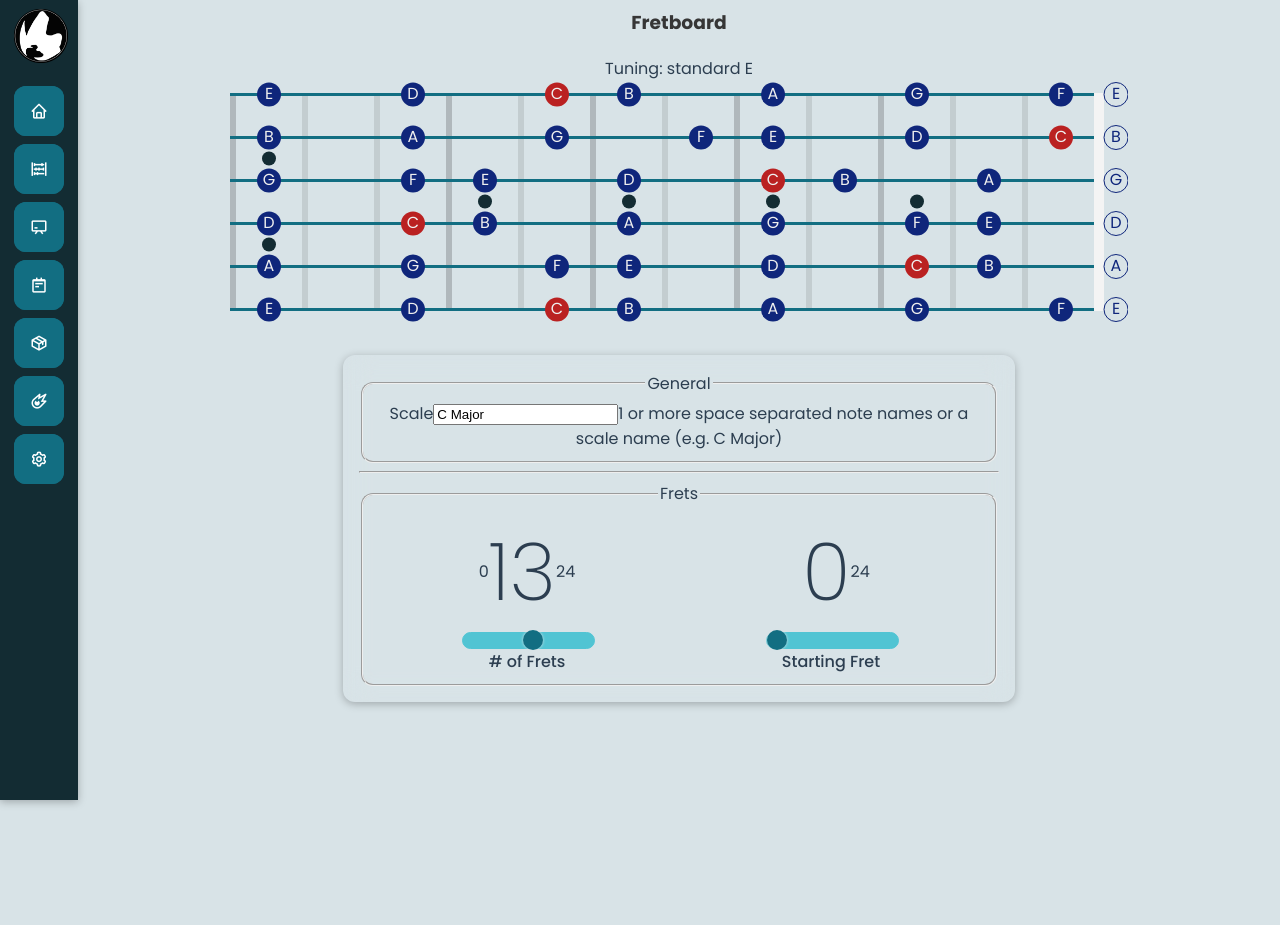
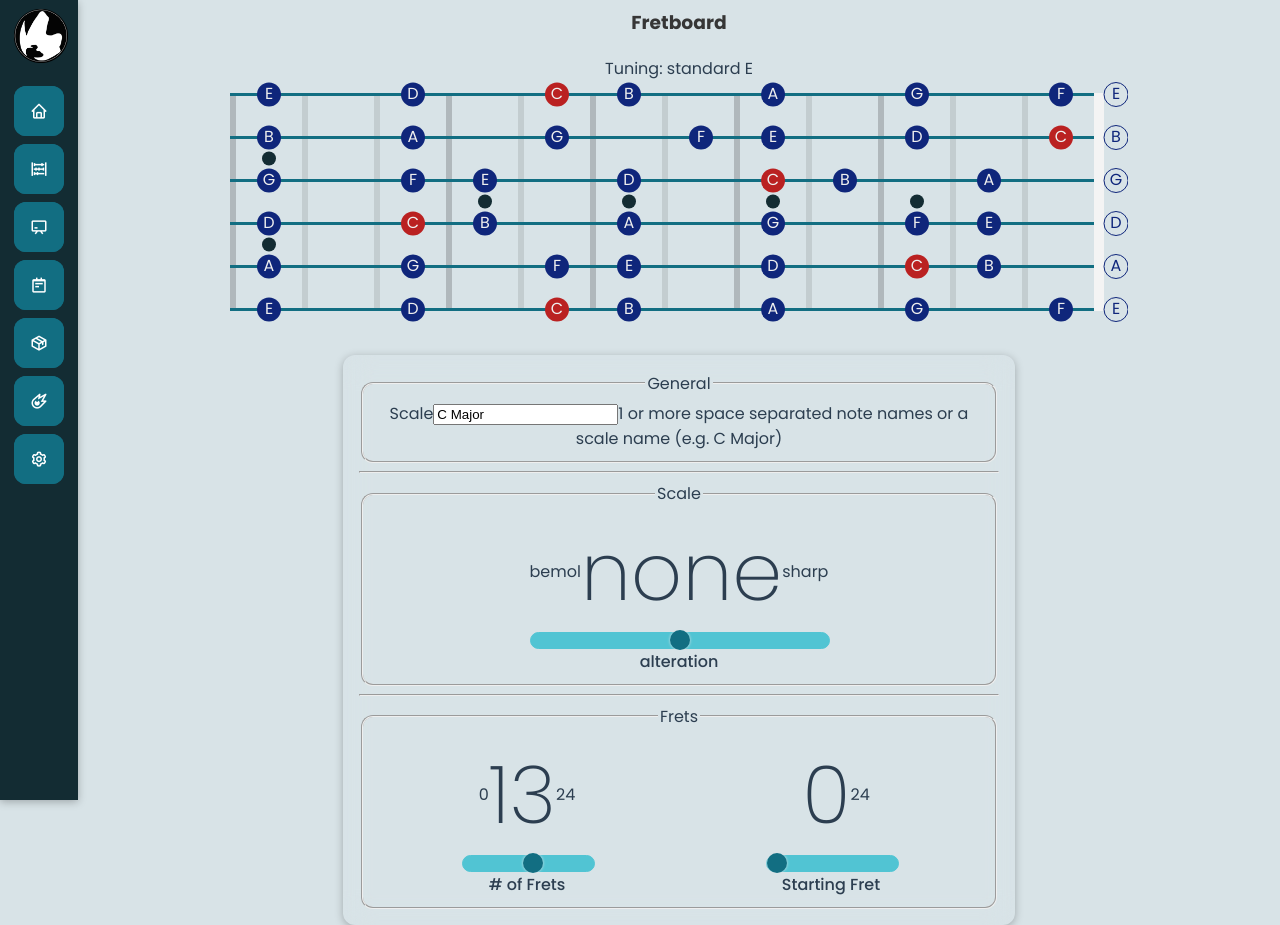
Before and after one commit to goldovsky/the-black-book, a Vue app: page /fretboard in a window 1280 px wide. Before the commit the page ends 800 px from the top, so only its background shows below. Built offline with nearby package versions, Linux system fonts and the light colour scheme.

Commit message:
feat(): implemented slider with array as input

```diff
--- a/src/components/chordDiagram/ChordDiagram.vue
+++ b/src/components/chordDiagram/ChordDiagram.vue
@@ -127,7 +127,7 @@ export default {
       nutPath: null,
       bottomDiagramPath: null, // from baseFretboard
       x2DiagramWidth: 100, // Diagram width, from a string to another
-      nutline: false, // TODO calculate if nut isn't part of diagram,
+      nutline: false, // TODO calculate if nut need to be displayed in the diagram,
       arrayStringXIndex: [],
       // else
       chordNameXPosition: null,
--- a/src/components/chordDiagram/ChordDiagramController.vue
+++ b/src/components/chordDiagram/ChordDiagramController.vue
@@ -1,7 +1,7 @@
 <template>
   <h4>Controller</h4>
   <div class="diagramcontrollerparentdiv">
-    <base-slider title="Root" :values="root.list" @valueupdate="setRoot"  :inittolastvalue="true"></base-slider>
+    <base-slider-numerical title="Root" :values="root.list" @valueupdate="setRoot"  :inittolastvalue="true"></base-slider-numerical>
     <base-dropdown :values="type.list" @dropdownupdate="setType"></base-dropdown>
   </div>
 
--- a/src/components/ui/BaseSlider.vue
+++ /dev/null
@@ -1,80 +0,0 @@
-<template>
-  <div class="sliderparentdiv">
-    <div class="baseslider">
-      <div class="labelparent">
-        <label
-          class="labelbefore"
-          :style="{ visibility: currentValue !== min ? 'visible' : 'hidden' }"
-          >{{ min }}</label
-        >
-        <label class="labelvalue">{{ currentValue }}</label>
-        <label
-          class="labelafter"
-          :style="{ visibility: currentValue !== max ? 'visible' : 'hidden' }"
-          >{{ max }}</label
-        >
-      </div>
-      <input
-        type="range"
-        :min="min"
-        :max="max"
-        step="1"
-        v-model="currentValue"
-      />
-      <div class="slidertitle">{{title}}</div>
-    </div>
-  </div>
-</template>
-
-<script>
-export default {
-  props: ["title", "values", "inittolastvalue", "initialvalue"],
-  emits: ["valueupdate"],
-  data() {
-    return {
-      currentValue: null,
-      min: null,
-      max: null,
-    };
-  },
-  created() {
-    this.min = this.values[0];
-    this.max = this.values[this.values.length - 1];
-    this.currentValue = this.initialvalue ? this.initialvalue : this.inittolastvalue ? this.max : this.min;
-  },
-  watch: {
-    currentValue() {
-      this.$emit("valueupdate", parseInt(this.currentValue));
-    },
-  },
-};
-</script>
-
-<style>
-.baseslider {
-  display: flex;
-  flex-direction: column;
-  align-items: center;
-  justify-content: center;
-  /* margin: auto; */
-}
-.labelparent {
-  display: flex;
-  align-items: center;
-}
-
-.labelvalue {
-  font-size: 10vh;
-  z-index: 15;
-  font-weight: 100;
-}
-
-.slidertitle {
-  font-weight: 500;
-}
-.sliderparentdiv {
-  display: flex;
-  align-items: end;
-  justify-content: space-around;
-}
-</style>
--- /dev/null
+++ b/src/components/ui/BaseSliderArray.vue
@@ -0,0 +1,83 @@
+<template>
+  <div class="sliderparentdiv">
+    <div class="basesliderarray">
+      <div class="labelparent">
+        <label
+          v-if="currentValue != min"
+          class="labelbefore"
+          :style="{ visibility: currentValue !== min ? 'visible' : 'hidden' }"
+          >{{ values[min] }}</label
+        >
+        <label class="labelvalue">{{ values[currentValue] }}</label>
+        <label
+          v-if="currentValue != max"
+          class="labelafter"
+          :style="{ visibility: currentValue !== max ? 'visible' : 'hidden' }"
+          >{{ values[max] }}</label
+        >
+      </div>
+      <input
+        type="range"
+        :min="min"
+        :max="max"
+        list="values"
+        v-model="currentValue"
+      />
+      <div class="slidertitle">{{title}}</div>
+    </div>
+  </div>
+</template>
+
+<script>
+export default {
+  props: ["title", "values", "indexInitialValue"],
+  emits: ["valueupdate"],
+  data() {
+    return {
+      currentValue: null,
+      min: null,
+      max: null,
+    };
+  },
+  created() {
+    console.log(this.values);
+    this.min = 0;
+    this.max = this.values.length - 1;
+    this.currentValue = this.indexInitialValue;
+  },
+  watch: {
+    currentValue() {
+      this.$emit("valueupdate", this.values[this.currentValue]);
+    },
+  },
+};
+</script>
+
+<style>
+.basesliderarray {
+  display: flex;
+  flex-direction: column;
+  align-items: center;
+  justify-content: center;
+  /* margin: auto; */
+}
+.labelparent {
+  display: flex;
+  align-items: center;
+}
+
+.labelvalue {
+  font-size: 10vh;
+  z-index: 15;
+  font-weight: 100;
+}
+
+.slidertitle {
+  font-weight: 500;
+}
+.sliderparentdiv {
+  display: flex;
+  align-items: end;
+  justify-content: space-around;
+}
+</style>
--- /dev/null
+++ b/src/components/ui/BaseSliderNumerical.vue
@@ -0,0 +1,80 @@
+<template>
+  <div class="sliderparentdiv">
+    <div class="baseslider">
+      <div class="labelparent">
+        <label
+          class="labelbefore"
+          :style="{ visibility: currentValue !== min ? 'visible' : 'hidden' }"
+          >{{ min }}</label
+        >
+        <label class="labelvalue">{{ currentValue }}</label>
+        <label
+          class="labelafter"
+          :style="{ visibility: currentValue !== max ? 'visible' : 'hidden' }"
+          >{{ max }}</label
+        >
+      </div>
+      <input
+        type="range"
+        :min="min"
+        :max="max"
+        step="1"
+        v-model="currentValue"
+      />
+      <div class="slidertitle">{{title}}</div>
+    </div>
+  </div>
+</template>
+
+<script>
+export default {
+  props: ["title", "values", "inittolastvalue", "initialvalue"],
+  emits: ["valueupdate"],
+  data() {
+    return {
+      currentValue: null,
+      min: null,
+      max: null,
+    };
+  },
+  created() {
+    this.min = this.values[0];
+    this.max = this.values[this.values.length - 1];
+    this.currentValue = this.initialvalue ? this.initialvalue : this.inittolastvalue ? this.max : this.min;
+  },
+  watch: {
+    currentValue() {
+      this.$emit("valueupdate", parseInt(this.currentValue));
+    },
+  },
+};
+</script>
+
+<style>
+.baseslider {
+  display: flex;
+  flex-direction: column;
+  align-items: center;
+  justify-content: center;
+  /* margin: auto; */
+}
+.labelparent {
+  display: flex;
+  align-items: center;
+}
+
+.labelvalue {
+  font-size: 10vh;
+  z-index: 15;
+  font-weight: 100;
+}
+
+.slidertitle {
+  font-weight: 500;
+}
+.sliderparentdiv {
+  display: flex;
+  align-items: end;
+  justify-content: space-around;
+}
+</style>
--- a/src/components/views/ViewFretboard.vue
+++ b/src/components/views/ViewFretboard.vue
@@ -56,21 +56,42 @@
 
           <hr />
 
+          <fieldset class="form-group mt-4">
+            <legend>Scale</legend>
+            <!-- <div class="scale">
+              <base-slider-array
+                 title="Tonal"
+                :values="scale"
+                :indexInitialValue="scale[0]"
+
+              ></base-slider-array>
+            </div> -->
+            <div class="scalealteration">
+              <base-slider-array
+                 title="alteration"
+                :values="scaleAlteration"
+                :indexInitialValue="1"
+              ></base-slider-array>
+            </div>
+          </fieldset>
+
+          <hr />
+
           <fieldset class="form-group">
             <legend>Frets</legend>
              <div class="controlfrets">
-              <base-slider
+              <base-slider-numerical
                  title="# of Frets"
                 :values="fretsrange"
                 :initialvalue="13"
                 @valueupdate="updateNumberOfFrets"
-              ></base-slider>
-              <base-slider
+              ></base-slider-numerical>
+              <base-slider-numerical
                  title="Starting Fret"
                 :values="fretsrange"
                 :initialvalue="0"
                 @valueupdate="updateStartingNumber"
-              ></base-slider>
+              ></base-slider-numerical>
                </div>
           </fieldset>
         </section>
@@ -99,6 +120,7 @@ export default {
   data() {
     return {
       scale: "C Major",
+      scaleAlteration: ["bemol", "none", "sharp"],
       storeTuning: null,
       tuning: null, // build in created()
       orientation: "horizontal",
@@ -157,7 +179,7 @@ export default {
     // 	}
     // });
 
-    //init fretsrange
+    // Initialise Frets Range
     for (let frt = 0; frt < 25; ++frt) {
       this.fretsrange.push(frt);
     }
@@ -205,7 +227,7 @@ export default {
   overflow-y: scroll;
 }
 
-.controlfrets{
+.controlfrets {
   display: flex;
   /* flex-direction: column; */
   align-items: end;
@@ -213,6 +235,14 @@ export default {
   margin: auto;
 }
 
+.scale {
+  width: 80%;
+}
+
+.scalealteration {
+  /* width: 80%; */
+}
+
 fieldset{
   border-radius: 12px;
 }
--- a/src/main.js
+++ b/src/main.js
@@ -6,7 +6,8 @@ import store from "./store/store.js";
 import BaseCard from "./components/ui/BaseCard.vue";
 import BaseButton from "./components/ui/BaseButton.vue";
 import BaseDropdown from "./components/ui/BaseDropdown.vue";
-import BaseSlider from "./components/ui/BaseSlider.vue";
+import BaseSliderNumerical from "./components/ui/BaseSliderNumerical.vue";
+import BaseSliderArray from "./components/ui/BaseSliderArray.vue";
 import BaseInputNumber from "./components/ui/BaseInputNumber.vue";
 import BaseSelect from "./components/ui/BaseSelect.vue";
 import BaseKnob from "./components/ui/knobs/BaseKnob.vue";
@@ -43,7 +44,8 @@ store.commit("updateInstrument", {
 app.component("base-card", BaseCard);
 app.component("base-button", BaseButton);
 app.component("base-dropdown", BaseDropdown);
-app.component("base-slider", BaseSlider);
+app.component("base-slider-numerical", BaseSliderNumerical);
+app.component("base-slider-array", BaseSliderArray);
 app.component("base-input-number", BaseInputNumber);
 app.component("base-select", BaseSelect);
 app.component("base-knob", BaseKnob);
```
Also changed, not shown: src/components/fretboard/TheFretboard.vue (+10 -0 lines), 1 other file (tests, documents, lock files or other folders).
